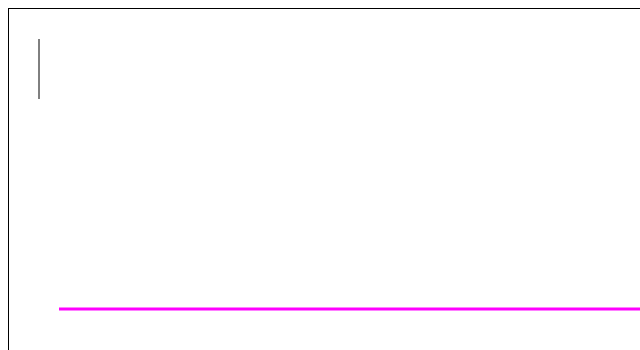
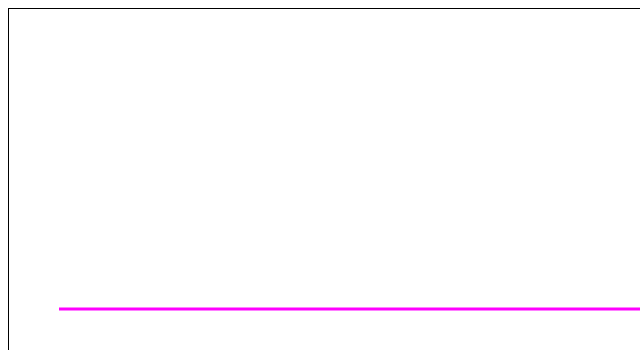
Before and after one commit to dyrnl/Yuhan_Reactive_Type_Wep, a plain HTML site: page HW/HW04/main.html in a window 1280 px wide. Shown: the top 350 px of the page, 0-640 px from the left. Drawn offline with Linux system fonts and the light colour scheme.

Commit message:
[YJ] 4주차 수업

```diff
--- a/4week/main.css
+++ b/4week/main.css
@@ -1,3 +1,4 @@
-canvas{
+canvas
+{
     border: 1px solid black;
 }
--- a/HW/HW04/main.js
+++ b/HW/HW04/main.js
@@ -6,13 +6,7 @@
 
 function drawNum(num)
 {
-        ctx.beginPath();
-        ctx.moveTo(30, 30);
-        ctx.lineTo(30, 90);
-        ctx.strokeStyle = "black";
-        ctx.lineWidth = 1;
-        ctx.stroke();
-        ctx.closePath();
+
 }
 
 // (50,300) (974, 300) magenta 3px;
```
Also changed, not shown: HW/HW04/main.html (+1 -2 lines).
